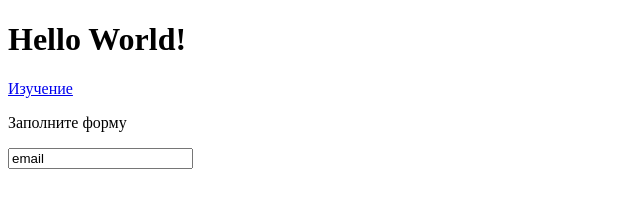
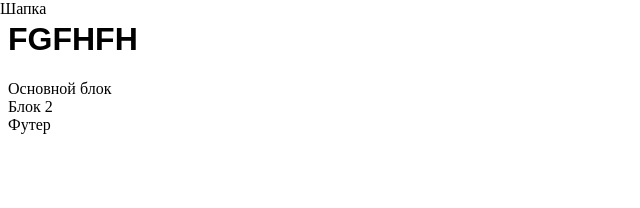
Before and after one commit to 3dstepych/3dstepych.github.com, a plain HTML site: page index.html in a window 1280 px wide. Shown: the whole page, without its empty margins (0-640 px from the left). Drawn offline with Linux system fonts and the light colour scheme.

Commit message:
Start development

```diff
--- a/index.html
+++ b/index.html
@@ -1,15 +1,15 @@
 <!DOCTYPE html>
 <html>
-	<head>
-		<meta charset="utf-8">
-		<title>The First HTML and CSS Expiriance</title>
-	</head>
-	<body>
-		<h1>Hello World!</h1>
-		<a href="/learn">Изучение</a>
-	<form action="/echo" method="post">
-	<p>Заполните форму</p>
-	<input type="text" name="e-mail" value="email" id="email">
-	</form>
-	</body>
+    <head>
+       <title>CSS Experience</title>
+       <meta charset="utf-8">
+       <link rel="stylesheet" href="/style.css" />
+    </head>
+    <body>
+    	<h1>FGFHFH</h1>
+        <div class="header">Шапка</div>
+        <div class="main-1">Основной блок</div>
+        <div class="main-2">Блок 2</div>
+        <div class="footer">Футер</div>
+    </body>
 </html>
--- /dev/null
+++ b/style.css
@@ -0,0 +1,19 @@
+.header{
+	position: fixed;
+	left: 0px;
+	top: 0px;
+    width:96px;
+    height:36px;
+}
+h1{
+	font-family: "arial";
+}
+.main-1{
+
+}
+.main-2{
+
+}
+.footer{
+
+}
```
Also changed, not shown: learn/index.html (deleted, +0 -14 lines), test.txt (deleted).
